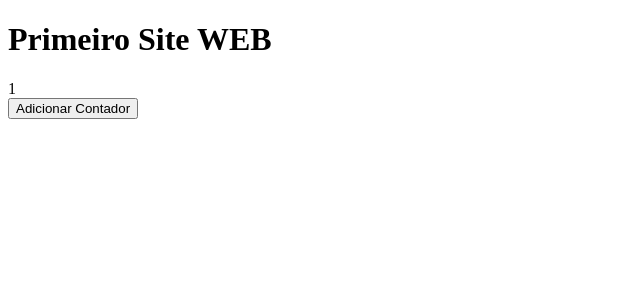
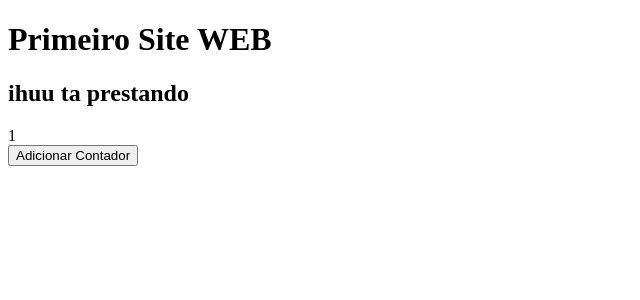
Before and after one commit to leonardobezrr/primeiroSite, a Next.js app: page / in a window 1280 px wide. Shown: the top 300 px of the page, without its empty margins (0-640 px from the left). Built offline with nearby package versions, Linux system fonts and the light colour scheme.

Commit message:
adicionando uma frase

```diff
--- a/pages/index.js
+++ b/pages/index.js
@@ -5,6 +5,7 @@ function Home (){
     return (
     <div>
         <h1>Primeiro Site WEB</h1>
+        <h2>ihuu ta prestando</h2>
         <Contador></Contador>
     </div>
     )
```
